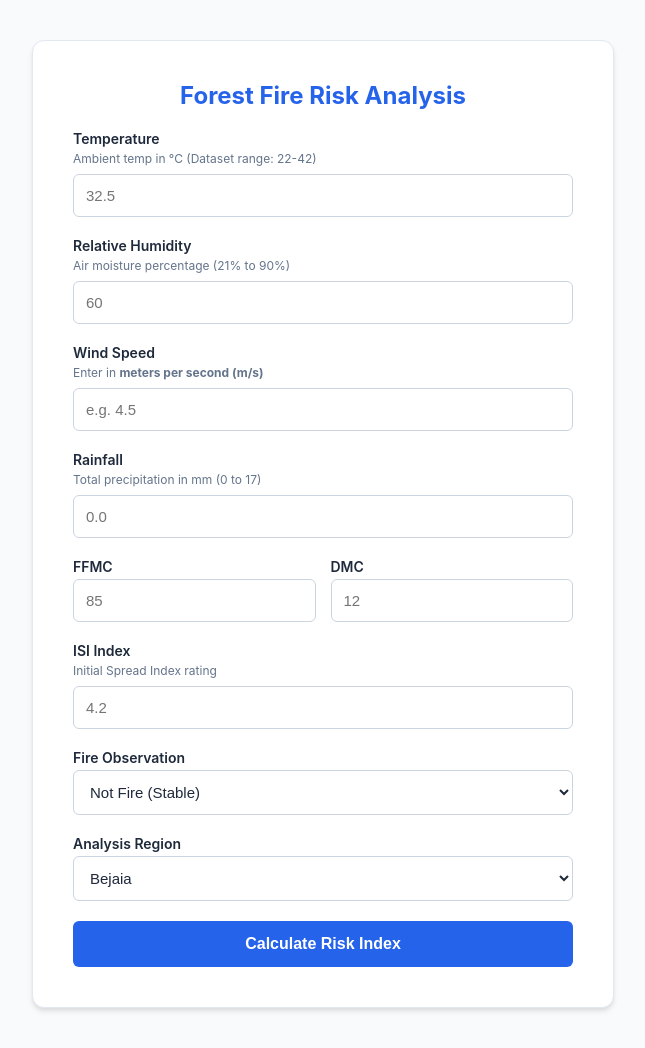
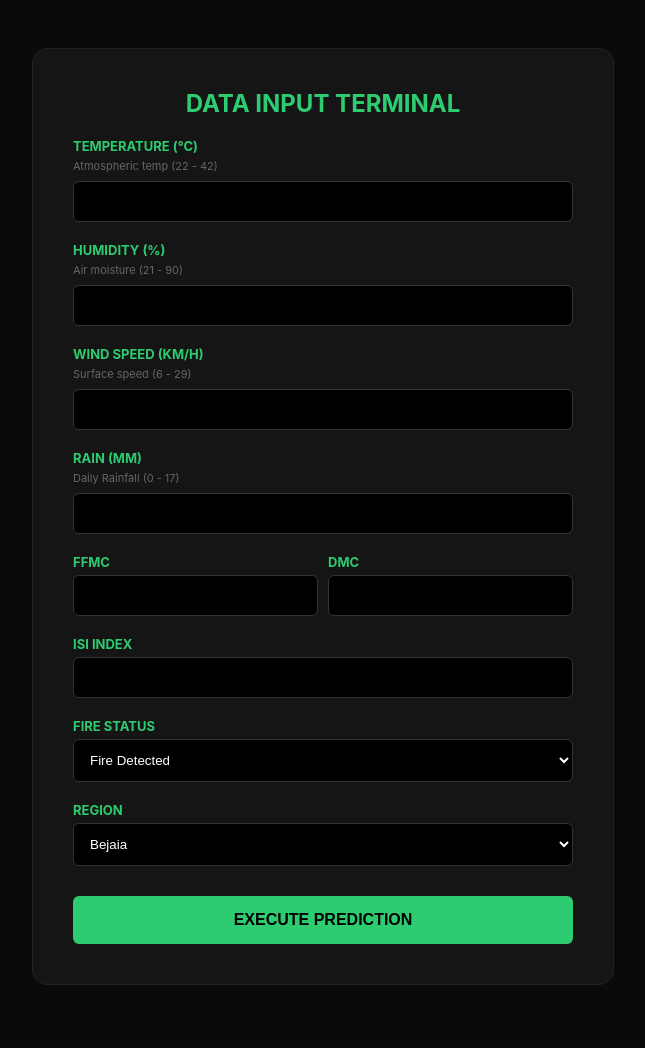
Before and after one commit to chaitanya-coder65/Algerian-Fire-Forest-Prediction, a Flask app: page /predictdata in a window 1280 px wide. Shown: the whole page, without its empty margins (317-962 px from the left). After the commit the page ends 985 px from the top, so only its background shows below. Run offline with Flask 3, Linux system fonts and the light colour scheme; parts of the project's set-up code (start-up, migrations or seed data) failed here and were passed over.

Commit message:
Complete Website

```diff
--- a/application.py
+++ b/application.py
@@ -1,66 +1,57 @@
-import pickle
 from flask import Flask, request, render_template
 import numpy as np
+import pickle
 
-app = Flask(__name__)
+application = Flask(__name__)
+app = application
 
-# Load the model and scaler
-# Ensure these files are in the same directory as app.py
-ridge_model = pickle.load(open('models/ridge.pkl', 'rb'))
-standard_scaler = pickle.load(open('models/scaler.pkl', 'rb'))
+# Load models (Ensure the 'models/' folder exists or remove the prefix if files are in the main folder)
+try:
+    ridge_model = pickle.load(open('models/ridge.pkl', 'rb'))
+    standard_scaler = pickle.load(open('models/scaler.pkl', 'rb'))
+except:
+    # Fallback if files are in the root directory
+    ridge_model = pickle.load(open('ridge.pkl', 'rb'))
+    standard_scaler = pickle.load(open('scaler.pkl', 'rb'))
 
-@app.route("/")
+@app.route('/')
 def index():
-    return render_template("index.html")
+    # Renders the Landing Page
+    return render_template('index.html')
 
 @app.route('/predictdata', methods=['GET', 'POST'])
-def predict_datapoint():
-    if request.method == "POST":
-        # 1. Collect inputs
-        temp = float(request.form.get('Temperature'))
-        rh = float(request.form.get('RH'))
+def predict_datapoints():
+    if request.method == 'POST':
+        # 1. Get data from form - names must match HTML 'name' attribute exactly
+        Temperature = float(request.form.get('Temperature'))
+        RH = float(request.form.get('RH'))
+        Ws = float(request.form.get('Ws'))
+        Rain = float(request.form.get('Rain'))
+        FFMC = float(request.form.get('FFMC'))
+        DMC = float(request.form.get('DMC'))
+        ISI = float(request.form.get('ISI'))
+        Classes = float(request.form.get('Classes'))
+        Region = float(request.form.get('Region'))
 
-        # FIX: User inputs m/s, model needs km/h
-        # 1 m/s = 3.6 km/h
-        ws_ms = float(request.form.get('WS'))
-        ws_kmh = ws_ms * 3.6
+        # 2. Transform data
+        new_scaled_data = standard_scaler.transform([[Temperature, RH, Ws, Rain, FFMC, DMC, ISI, Classes, Region]])
 
-        rain = float(request.form.get('Rain'))
-        ffmc = float(request.form.get('FFMC'))
-        dmc = float(request.form.get('DMC'))
-        isi = float(request.form.get('ISI'))
+        # 3. Predict
+        result = ridge_model.predict(new_scaled_data)
 
-        # 2. Map Categorical Text to Numbers
-        # Model expects 1 for Fire, 0 for Not Fire
-        classes = 1.0 if request.form.get('Classes') == "Fire" else 0.0
-        # Model expects 0 for Bejaia, 1 for Sidi-Bel Abbes
-        region = 1.0 if request.form.get('Region') == "Sidi-Bel Abbes" else 0.0
+        # 4. Logic for Safety Status (Using FWI > 6 as danger threshold)
+        if result[0] > 6:
+            forest_status = "The Forest is in Danger!"
+        else:
+            forest_status = "The Forest is Safe."
 
-        # 3. Transform and Predict
-        # Order must match scaler: [Temp, RH, Ws, Rain, FFMC, DMC, ISI, Classes, Region]
-        input_data = np.array([[temp, rh, ws_kmh, rain, ffmc, dmc, isi, classes, region]])
-        scaled_data = standard_scaler.transform(input_data)
-        prediction = ridge_model.predict(scaled_data)
+        # IMPORTANT: Return to home.html to show results on the form page
+        return render_template('home.html', result=round(result[0], 2), forest_status=forest_status)
 
-        result = round(float(prediction[0]), 2)
+    else:
+        # If it's a GET request, just show the blank form
+        return render_template('home.html')
 
-        # 4. Logic for Danger Level
-        if result < 6:
-            danger = "Low"
-        elif result < 17:
-            danger = "Moderate"
-        elif result < 30:
-            danger = "High"
-        else:
-            danger = "Extreme"
-
-        return render_template('home.html',
-                               result=result,
-                               danger_level=danger,
-                               fire_status=request.form.get('Classes'),
-                               region_name=request.form.get('Region'))
-
-    return render_template('home.html')
 
 if __name__ == "__main__":
-    app.run(host="0.0.0.0", port=5000)
+    app.run(host='127.0.0.1', port=8000)
--- a/templates/home.html
+++ b/templates/home.html
@@ -2,162 +2,87 @@
 <html lang="en">
 <head>
     <meta charset="UTF-8">
-    <title>FWI Predictor | Light Edition</title>
+    <title>FWI Predictor | Terminal</title>
     <style>
-        :root {
-            --primary: #2563eb; /* Corporate Blue */
-            --bg: #f8fafc;
-            --card: #ffffff;
-            --text-main: #1e293b;
-            --text-sub: #64748b;
-        }
-        body {
-            background-color: var(--bg);
-            color: var(--text-main);
-            font-family: 'Inter', -apple-system, sans-serif;
-            display: flex;
-            justify-content: center;
-            padding: 40px 20px;
-            margin: 0;
-        }
-        .container {
-            background: var(--card);
-            padding: 40px;
-            border-radius: 12px;
-            width: 100%;
-            max-width: 500px;
-            box-shadow: 0 4px 6px -1px rgba(0, 0, 0, 0.1), 0 2px 4px -1px rgba(0, 0, 0, 0.06);
-            border: 1px solid #e2e8f0;
-        }
-        h2 { margin-top: 0; font-weight: 700; color: var(--primary); text-align: center; }
+        :root { --primary: #2ecc71; --bg: #0a0a0a; --card: #151515; }
+        body { background: var(--bg); color: white; font-family: 'Inter', sans-serif; display: flex; justify-content: center; padding: 40px 20px; }
+        .container { background: var(--card); padding: 40px; border-radius: 15px; width: 100%; max-width: 500px; border: 1px solid #222; }
+        h2 { text-align: center; color: var(--primary); text-transform: uppercase; margin-top: 0; }
         .form-group { margin-bottom: 20px; }
-        label { display: block; font-size: 14px; font-weight: 600; margin-bottom: 4px; }
-        .hint { font-size: 12px; color: var(--text-sub); margin-bottom: 8px; }
-
-        input, select {
-            width: 100%;
-            padding: 12px;
-            border-radius: 6px;
-            border: 1px solid #cbd5e1;
-            background: #fff;
-            color: var(--text-main);
-            font-size: 15px;
-            box-sizing: border-box;
-        }
-        input:focus { border-color: var(--primary); outline: none; box-shadow: 0 0 0 3px rgba(37, 99, 235, 0.1); }
-
-        button {
-            width: 100%;
-            padding: 14px;
-            background-color: var(--primary);
-            color: white;
-            border: none;
-            border-radius: 6px;
-            font-size: 16px;
-            font-weight: 600;
-            cursor: pointer;
-            transition: background 0.2s;
-        }
-        button:hover { background-color: #1d4ed8; }
-
-        .result-card {
-            margin-top: 30px;
-            padding: 24px;
-            background: #eff6ff;
-            border-radius: 8px;
-            text-align: center;
-            border: 1px solid #bfdbfe;
-        }
-        .fwi-val { font-size: 42px; font-weight: 800; color: var(--primary); }
-        .badge {
-            display: inline-block;
-            margin-top: 8px;
-            padding: 4px 12px;
-            background: var(--primary);
-            color: white;
-            border-radius: 20px;
-            font-size: 13px;
-            font-weight: bold;
-        }
+        label { display: block; font-size: 13px; font-weight: bold; color: var(--primary); margin-bottom: 5px; text-transform: uppercase; }
+        .hint { font-size: 11px; color: #666; margin-bottom: 8px; }
+        input, select { width: 100%; padding: 12px; border-radius: 6px; border: 1px solid #333; background: #000; color: white; box-sizing: border-box; }
+        input:focus { border-color: var(--primary); outline: none; }
+        button { width: 100%; padding: 15px; background: var(--primary); color: #000; border: none; border-radius: 6px; font-weight: 900; cursor: pointer; text-transform: uppercase; font-size: 16px; margin-top: 10px; }
+        .result-area { margin-top: 30px; padding: 25px; background: #000; border-radius: 10px; border: 1px dashed var(--primary); text-align: center; }
+        .danger { color: #ff4757; font-weight: bold; font-size: 1.2rem; }
+        .safe { color: #2ecc71; font-weight: bold; font-size: 1.2rem; }
     </style>
 </head>
 <body>
-
 <div class="container">
-    <h2>Forest Fire Risk Analysis</h2>
-    <form action="/predictdata" method="post">
-
+    <h2>Data Input Terminal</h2>
+    <form action="/predictdata" method="POST">
         <div class="form-group">
-            <label>Temperature</label>
-            <div class="hint">Ambient temp in °C (Dataset range: 22-42)</div>
-            <input type="number" step="any" name="Temperature" placeholder="32.5" required>
+            <label>Temperature (°C)</label>
+            <div class="hint">Atmospheric temp (22 - 42)</div>
+            <input type="number" step="any" name="Temperature" required>
         </div>
-
         <div class="form-group">
-            <label>Relative Humidity</label>
-            <div class="hint">Air moisture percentage (21% to 90%)</div>
-            <input type="number" step="any" name="RH" placeholder="60" required>
+            <label>Humidity (%)</label>
+            <div class="hint">Air moisture (21 - 90)</div>
+            <input type="number" step="any" name="RH" required>
         </div>
-
         <div class="form-group">
-            <label>Wind Speed</label>
-            <div class="hint">Enter in <b>meters per second (m/s)</b></div>
-            <input type="number" step="any" name="WS" placeholder="e.g. 4.5" required>
+            <label>Wind Speed (km/h)</label>
+            <div class="hint">Surface speed (6 - 29)</div>
+            <input type="number" step="any" name="Ws" required>
         </div>
-
         <div class="form-group">
-            <label>Rainfall</label>
-            <div class="hint">Total precipitation in mm (0 to 17)</div>
-            <input type="number" step="any" name="Rain" placeholder="0.0" required>
+            <label>Rain (mm)</label>
+            <div class="hint">Daily Rainfall (0 - 17)</div>
+            <input type="number" step="any" name="Rain" required>
         </div>
-
-        <div style="display: flex; gap: 15px;">
-            <div class="form-group" style="flex: 1;">
+        <div style="display: flex; gap: 10px;">
+            <div class="form-group" style="flex:1">
                 <label>FFMC</label>
-                <input type="number" step="any" name="FFMC" placeholder="85" required>
+                <input type="number" step="any" name="FFMC" required>
             </div>
-            <div class="form-group" style="flex: 1;">
+            <div class="form-group" style="flex:1">
                 <label>DMC</label>
-                <input type="number" step="any" name="DMC" placeholder="12" required>
+                <input type="number" step="any" name="DMC" required>
             </div>
         </div>
-
         <div class="form-group">
             <label>ISI Index</label>
-            <div class="hint">Initial Spread Index rating</div>
-            <input type="number" step="any" name="ISI" placeholder="4.2" required>
+            <input type="number" step="any" name="ISI" required>
         </div>
-
         <div class="form-group">
-            <label>Fire Observation</label>
+            <label>Fire Status</label>
             <select name="Classes">
-                <option value="Not Fire">Not Fire (Stable)</option>
-                <option value="Fire">Fire (Confirmed/Active)</option>
+                <option value="1">Fire Detected</option>
+                <option value="0">Not Fire</option>
             </select>
         </div>
-
         <div class="form-group">
-            <label>Analysis Region</label>
+            <label>Region</label>
             <select name="Region">
-                <option value="Bejaia">Bejaia</option>
-                <option value="Sidi-Bel Abbes">Sidi-Bel Abbes</option>
+                <option value="0">Bejaia</option>
+                <option value="1">Sidi-Bel Abbes</option>
             </select>
         </div>
-
-        <button type="submit">Calculate Risk Index</button>
+        <button type="submit">Execute Prediction</button>
     </form>
 
     {% if result %}
-    <div class="result-card">
-        <div style="color: var(--text-sub); font-size: 14px; margin-bottom: 4px;">Predicted FWI</div>
-        <div class="fwi-val">{{ result }}</div>
-        <div class="badge">{{ danger_level }} Risk Level</div>
-        <div style="margin-top: 12px; font-size: 13px; color: var(--text-sub);">
-            Region: <b>{{ region_name }}</b>
-        </div>
+    <div class="result-area">
+        <h3 style="color: var(--primary); margin: 0;">Prediction Result</h3>
+        <p style="font-size: 2rem; margin: 10px 0;">FWI: {{ result }}</p>
+        <p class="{{ 'danger' if 'Danger' in forest_status else 'safe' }}">
+            {{ forest_status }}
+        </p>
     </div>
     {% endif %}
 </div>
-
 </body>
 </html>
```
Also changed, not shown: templates/index.html (+45 -94 lines), 1 other file.
